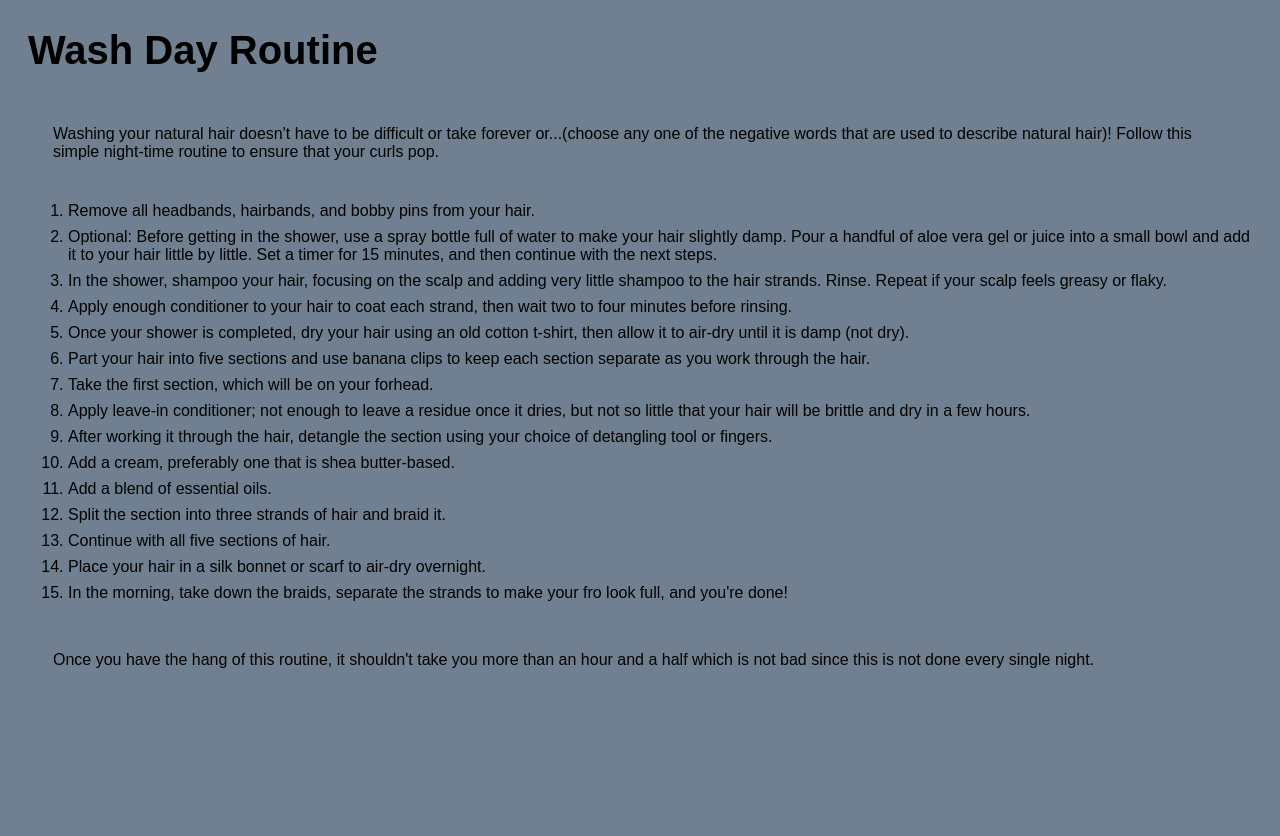
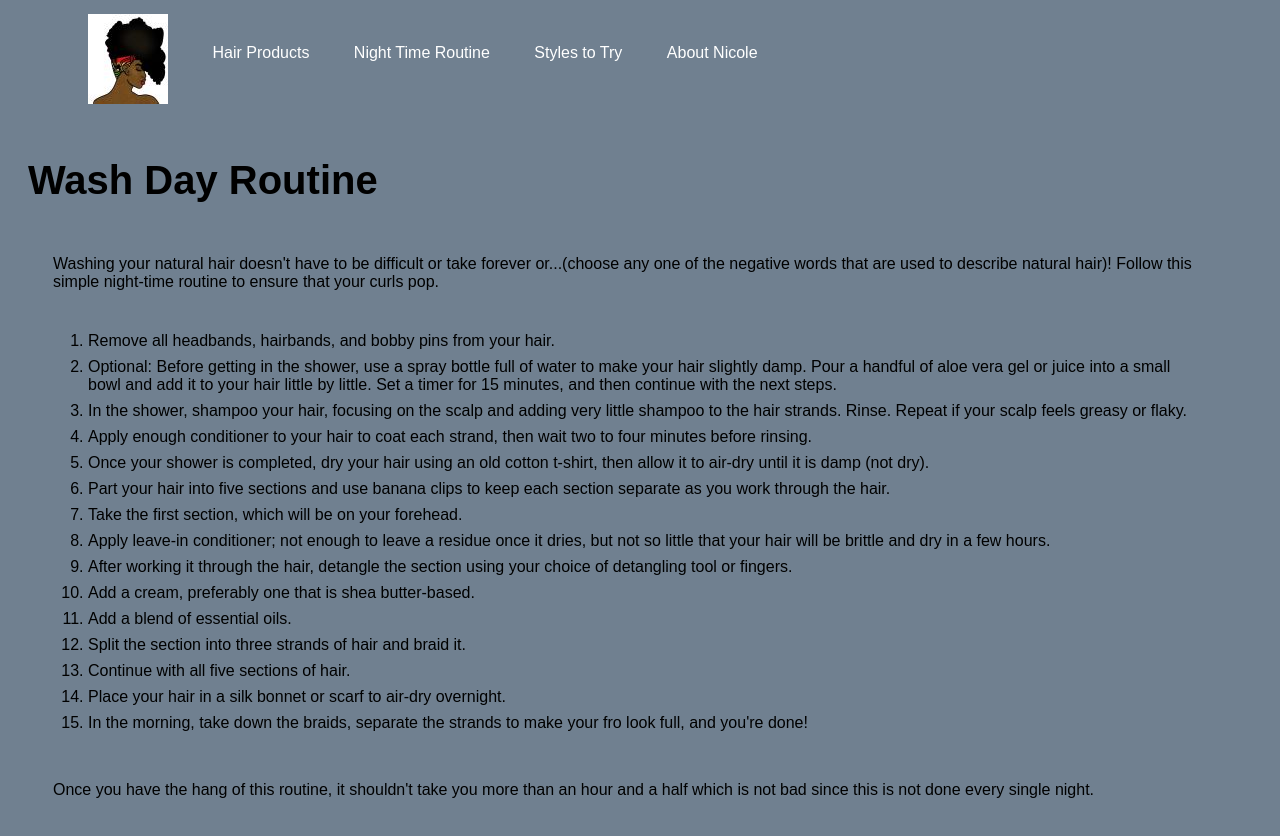
Before and after one commit to nicoleampofo/NaturalHair, a plain HTML site: page nathair3.html in a window 1280 px wide. Before the commit the page ends 800 px from the top, so only its background shows below. Drawn offline with Linux system fonts and the light colour scheme.

Commit message:
Update nathair3.html

```diff
--- a/nathair3.html
+++ b/nathair3.html
@@ -5,17 +5,28 @@
 		<link rel= "stylesheet" type= "text/css" href= "nathair2.css">
 	</head>
 <body>
-	<h1>Wash Day Routine</h1>
+	  <header>
+		<nav>
+			<ul>
+				<li class="logo"><a href ="nathair.html">Logo</a></li>
+				<li><a href="nathair2.html" class="headerlink">Hair Products</a></li>
+				<li><a href="nathair4.html" class="headerlink">Night Time Routine</a></li>
+				<li><a href="nathair5.html" class="headerlink">Styles to Try</a></li>
+				<li><a href="nathair6.html" class="headerlink">About Nicole</a></li>
+			</ul>
+		</nav>
+  </header>
+<h1>Wash Day Routine</h1>
 
 <p>Washing your natural hair doesn't have to be difficult or take forever or...(choose any one of the negative words that are used to describe natural hair)! Follow this simple night-time routine to ensure that your curls pop.</p>
-<ol>
+<ol class = "steps">
 	<li>Remove all headbands, hairbands, and bobby pins from your hair.</li>
 	<li>Optional: Before getting in the shower, use a spray bottle full of water to make your hair slightly damp. Pour a handful of aloe vera gel or juice into a small bowl and add it to your hair little by little. Set a timer for 15 minutes, and then continue with the next steps.</li>
 	<li>In the shower, shampoo your hair, focusing on the scalp and adding very little shampoo to the hair strands. Rinse. Repeat if your scalp feels greasy or flaky.</li>
 	<li>Apply enough conditioner to your hair to coat each strand, then wait two to four minutes before rinsing.</li>
 	<li>Once your shower is completed, dry your hair using an old cotton t-shirt, then allow it to air-dry until it is damp (not dry).</li>
 	<li>Part your hair into five sections and use banana clips to keep each section separate as you work through the hair.</li>
-	<li> Take the first section, which will be on your forhead.</li>
+	<li> Take the first section, which will be on your forehead.</li>
 	<li>Apply leave-in conditioner; not enough to leave a residue once it dries, but not so little that your hair will be brittle and dry in a few hours.</li>
 	<li>After working it through the hair, detangle the section using your choice of detangling tool or fingers.</li>
 	<li>Add a cream, preferably one that is shea butter-based.</li>
```
